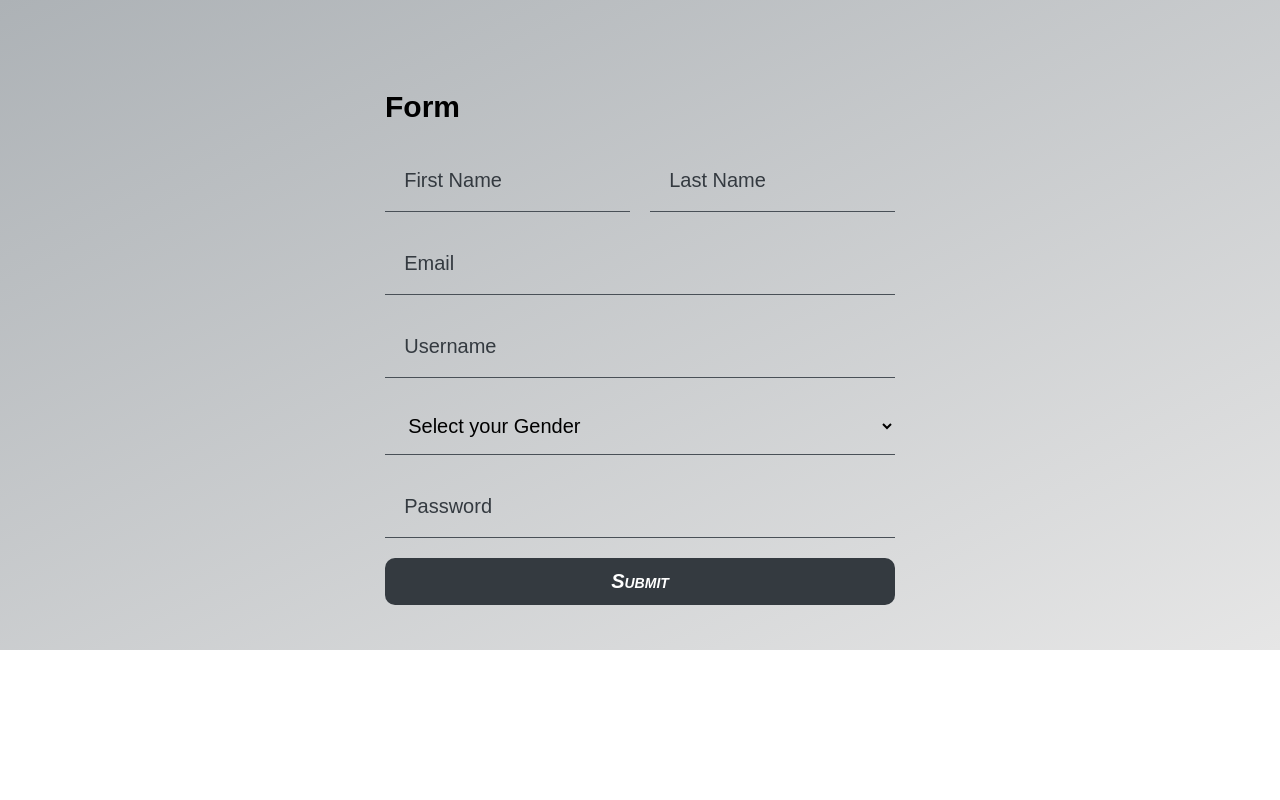
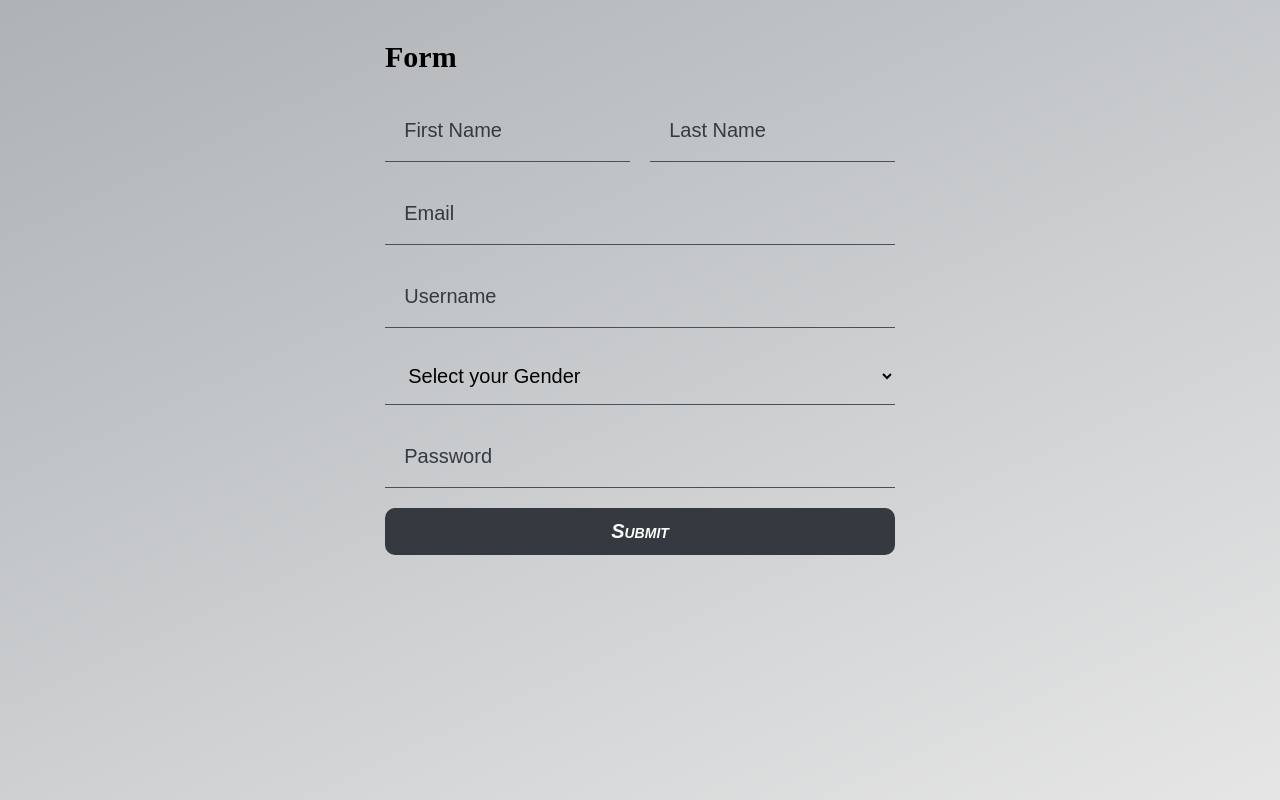
Before and after one commit to Suboms/reactForm, a React (Vite) app: page / in a window 1280 px wide. Built offline with nearby package versions, Linux system fonts and the light colour scheme.

Commit message:
Update Form and index CSS styles

```diff
--- a/src/components/Form.module.css
+++ b/src/components/Form.module.css
@@ -1,16 +1,5 @@
-* {
-  scroll-behavior: smooth;
-  box-sizing: border-box;
-  min-width: 0;
-  min-height: 0;
-  margin: 0;
-  padding: 0;
-  font-family: "Montserrat", sans-serif;
-  font-optical-sizing: auto;
-}
+
 body {
-
-  margin: auto;
   padding: 0;
   background-repeat: no-repeat;
   background-image: linear-gradient(155deg, #adb2b6, #e6e6e6);
@@ -18,7 +7,6 @@ body {
 }
 
 .form-container {
-  margin: auto;
   display: flex;
   align-items: center;
   flex-direction: column;
@@ -52,6 +40,8 @@ body {
 .form-content form {
   display: flex;
   flex-direction: column;
+  height: auto;
+
 }
 .row {
   display: grid;
@@ -71,6 +61,9 @@ body {
   padding: 5px 10px;
   width: 100%;
 }
+
+
+
 
 .form-control {
   display: block;
--- a/src/index.css
+++ b/src/index.css
@@ -1,8 +1,18 @@
-#root {
-  width: 100%;
-  padding-right: calc(1.5rem * 0.5);
-  padding-left: calc(1.5rem * 0.5);
-  margin-top: 50px;
-
-
+* {
+  scroll-behavior: smooth;
+  box-sizing: border-box;
+  margin: 0;
+  padding: 0;
 }
+html, body {
+  min-height: 100vh;
+  margin: 0;
+  padding: 0;
+}
+#root{
+  height: 100%;
+  display: flex;
+  flex-direction: column;
+  align-items: center;
+  justify-content: center;
+}
```
